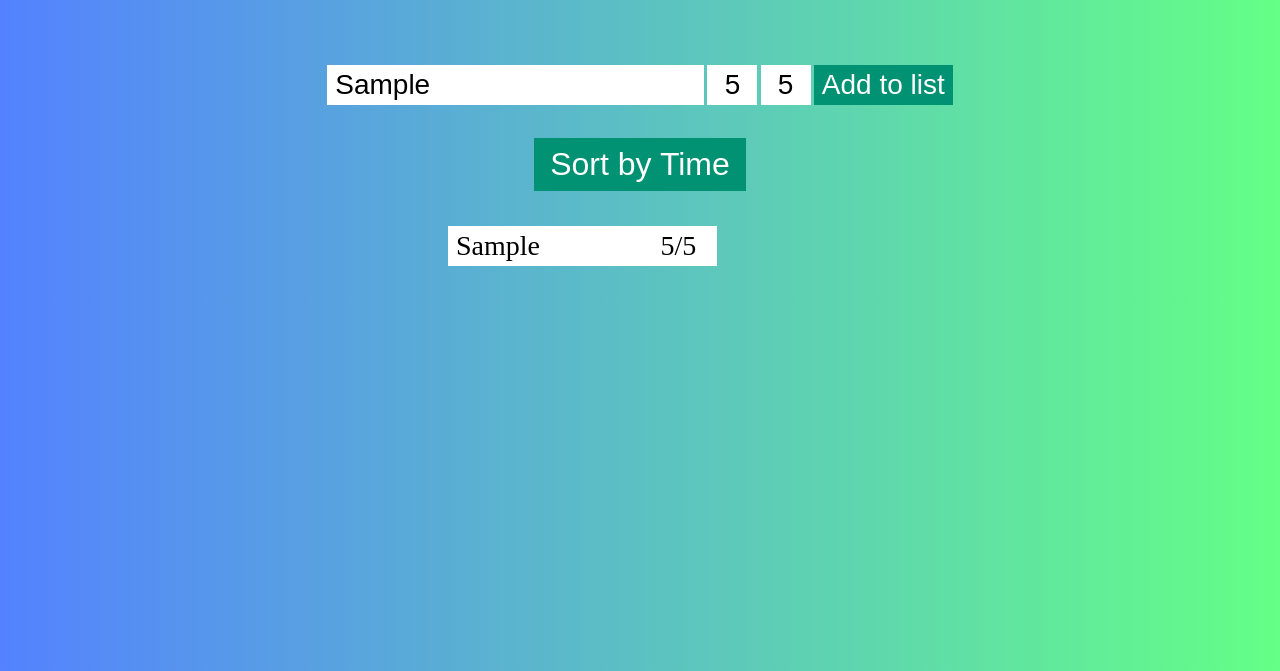
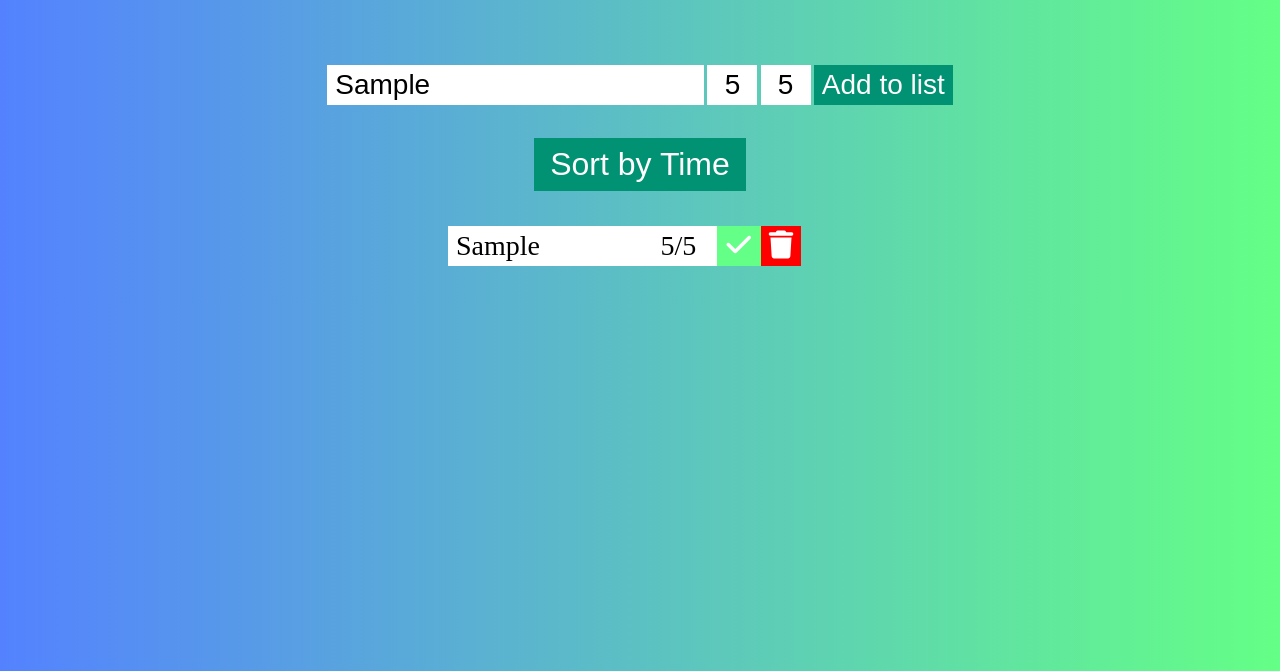
Before and after one commit to NENG0910/todo-list, a plain HTML site: page index.html in a window 1280 px wide. Both pictures are taken after typing "Sample", "5", "5" into the empty fields and a click on the button "Add to list". Shown: the part 129-800 px from the top of the page. Drawn offline with Linux system fonts and the light colour scheme.

Commit message:
completeButton

```diff
--- a/app.js
+++ b/app.js
@@ -18,7 +18,24 @@ add.addEventListener("click", (e) => {
   let time = document.createElement("p");
   time.classList.add("todo-time");
   time.innerText = todoMonth + "/" + todoDate;
+
+  //CDN font awesome
+  let completeButoon = document.createElement("button");
+  completeButoon.classList.add("complete");
+  completeButoon.innerHTML = '<i class="fa-solid fa-check"></i>';
+  completeButoon.addEventListener("click", (e) => {
+    let todoItem = e.target.parentElement;
+    todoItem.classList.toggle("done");
+  });
+
+  let trashButton = document.createElement("button");
+  trashButton.classList.add("trash");
+  trashButton.innerHTML = '<i class="fa-solid fa-trash"></i>';
+
   todo.appendChild(text);
   todo.appendChild(time);
+  todo.appendChild(completeButoon);
+  todo.appendChild(trashButton);
+  todo.style.animation = "scaleUp 0.3s forwards";
   section.appendChild(todo);
 });
--- a/index.html
+++ b/index.html
@@ -5,6 +5,13 @@
     <meta http-equiv="X-UA-Compatible" content="IE=edge" />
     <meta name="viewport" content="width=device-width, initial-scale=1.0" />
     <link rel="stylesheet" href="./styles/style.css" />
+    <link
+      rel="stylesheet"
+      href="https://cdnjs.cloudflare.com/ajax/libs/font-awesome/6.1.1/css/all.min.css"
+      integrity="sha512-KfkfwYDsLkIlwQp6LFnl8zNdLGxu9YAA1QvwINks4PhcElQSvqcyVLLD9aMhXd13uQjoXtEKNosOWaZqXgel0g=="
+      crossorigin="anonymous"
+      referrerpolicy="no-referrer"
+    />
     <title>To Do List</title>
   </head>
   <body>
--- a/styles/style.scss
+++ b/styles/style.scss
@@ -74,11 +74,13 @@ section{
     flex-direction: column;
     justify-content: center;
     align-items: center;
+
     .todo{
         width: 30vw;
         display: flex;
         align-items: center;
         margin: 0.2rem 0rem;
+        transition: all 0.1s ease;
 
         p{
             background-color: white;
@@ -93,5 +95,38 @@ section{
             text-align: center;
             width: 20%;
         }
+        button{
+            padding: 0.25rem 0.5rem;
+            font-size: 1.75rem;
+            border: none;
+            cursor: pointer;
+            color: white;
+            i{
+                pointer-events: none;
+            }
+        }
+        button.complete{
+            background-color: rgb(100,255,134);
+
+        }
+        button.trash{
+            background-color: red;
+
+        }
+
+    }
+    .done{
+        opacity: 0.5;
+        text-decoration: line-through;
+        text-decoration-thickness:0.2rem ;
     }
 }
+
+@keyframes scaleUp{
+    from{
+        transform: scale(0);
+    }
+    to{
+        transform: scale(1);
+    }
+}
```
Also changed, not shown: styles/style.css, 1 other file.
